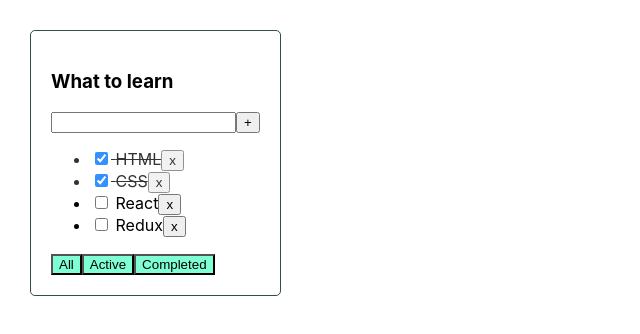
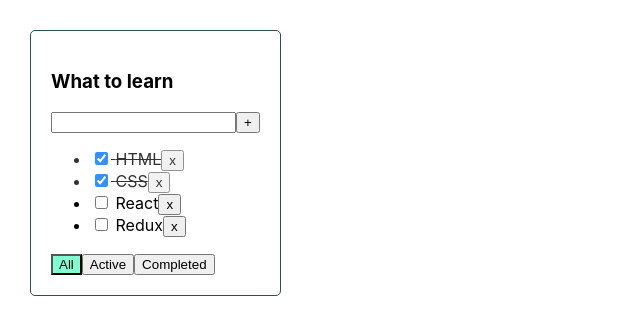
Before and after one commit to Lapa17/it-incubator-todolist-ts-lapa, a React (Create React App) app: page / in a window 1280 px wide. Shown: the top 334 px of the page, without its empty margins (0-640 px from the left). Built offline with nearby package versions, Linux system fonts and the light colour scheme.

Commit message:
solve a filtration problem

```diff
--- a/src/TodoList.tsx
+++ b/src/TodoList.tsx
@@ -72,9 +72,9 @@ const TodoList = ({ tasks, removeTask, addTask, title,changeCheked, ...props}: T
                 {tasksJSXelements}
             </ul>
             <div>
-                <Button filter={filter} onClick={() => onChangeClickHandler('all')} name='All' />
-                <Button filter={filter} onClick={() => onChangeClickHandler('active')} name='Active' />
-                <Button filter={filter} onClick={() => onChangeClickHandler('completed')} name='Completed' />
+                <Button filter={filter === 'all'? 'all': ''} onClick={() => onChangeClickHandler('all')} name='All' />
+                <Button filter={filter === 'active'? 'active': ''} onClick={() => onChangeClickHandler('active')} name='Active' />
+                <Button filter={filter === 'completed'? 'completed': ''} onClick={() => onChangeClickHandler('completed')} name='Completed' />
             </div>
         </div>
     )
```
